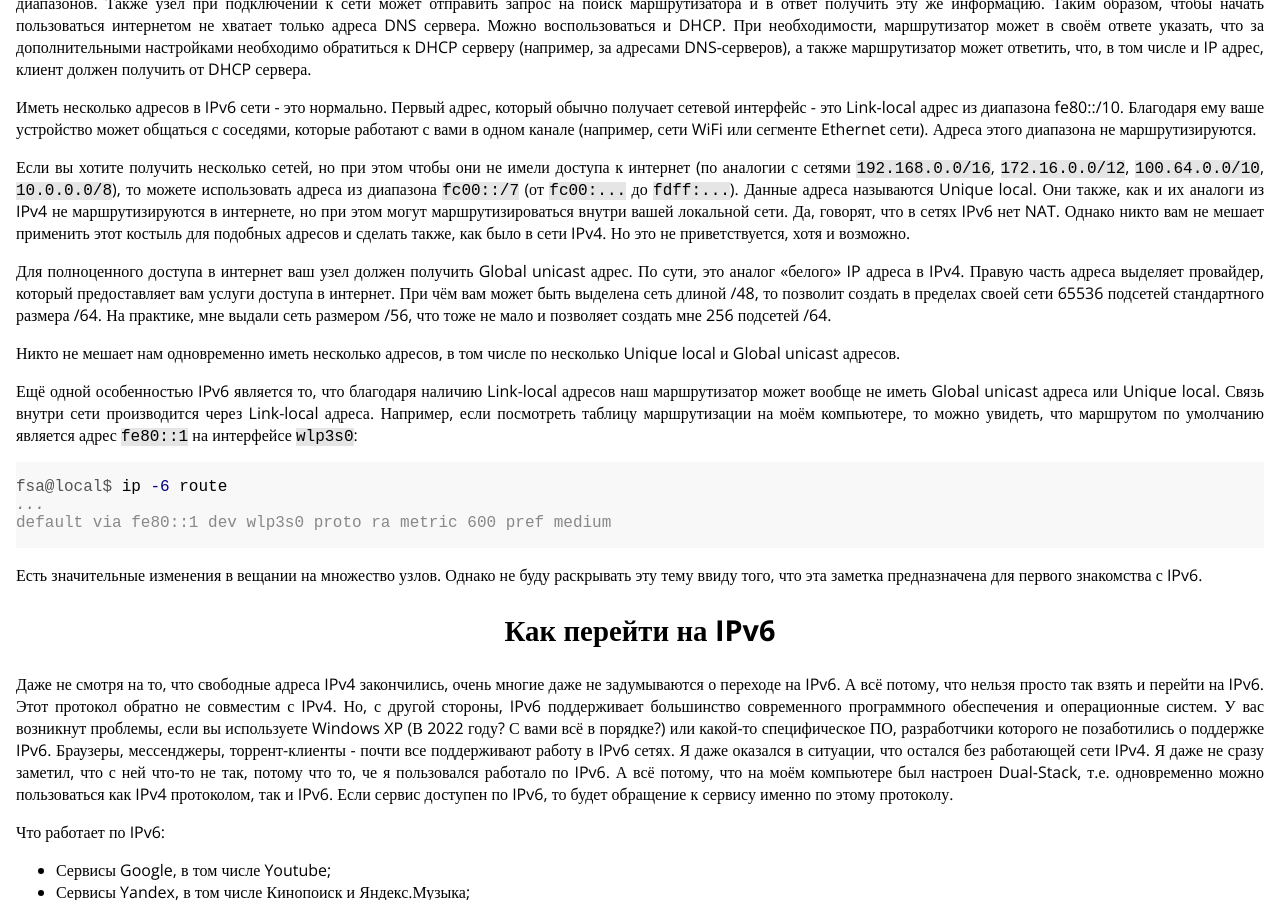
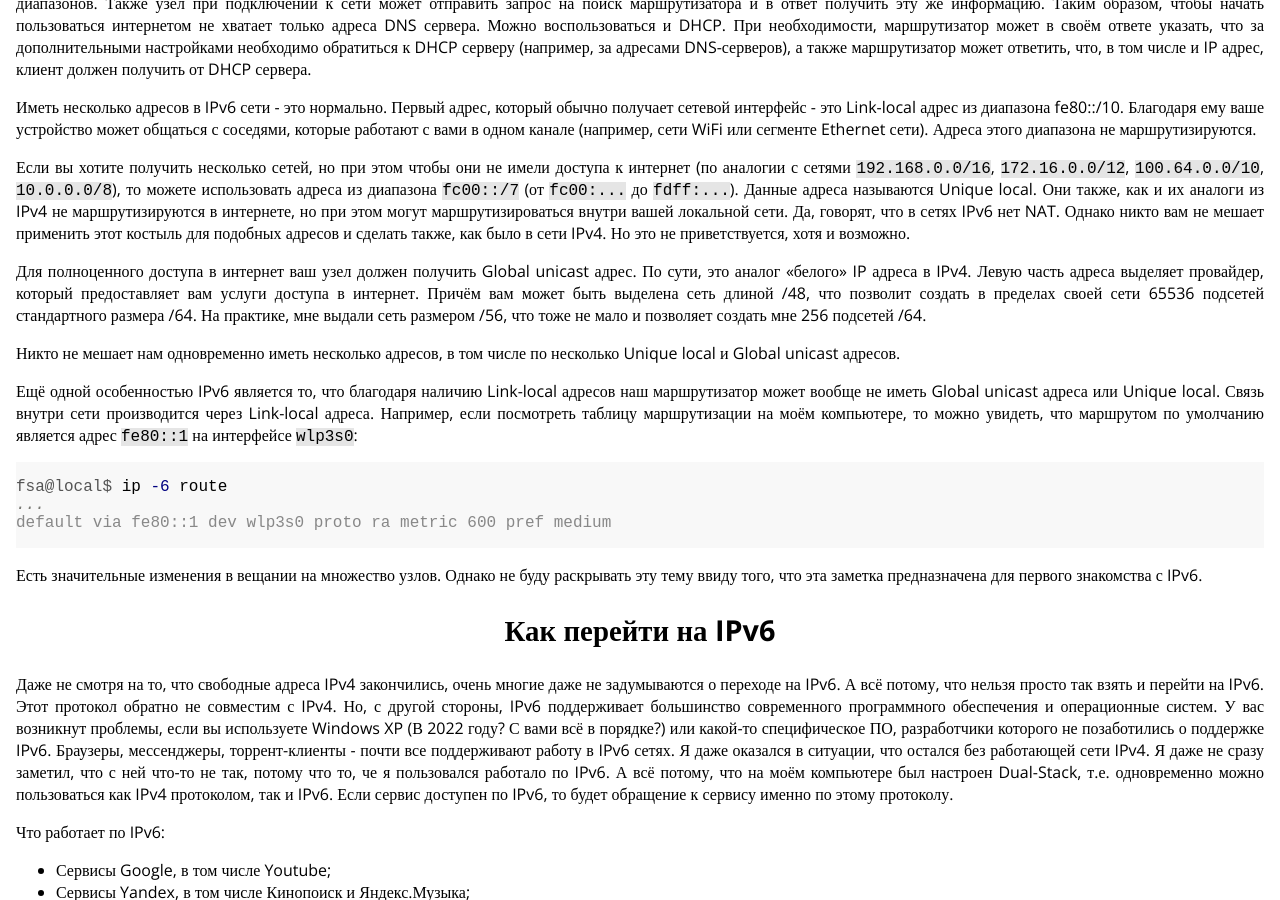
Before and after one commit to fsa/site, a Jekyll site: the page built from _posts/2022-08-29-ipv6.md, in a window 1280 px wide and 900 px high, scrolled down 995 px. Built offline with Jekyll 4.4.1, drawn with Linux system fonts in a browser that asks for light colours; comment, search, counter and statistics services are not loaded.

Commit message:
Правка замечаний по статье IPv6 (rm в чате IPv6).

```diff
--- a/_posts/2022-08-29-ipv6.md
+++ b/_posts/2022-08-29-ipv6.md
@@ -27,7 +27,7 @@ excerpt: IPv6 - протокол нового поколения, который
 
 Если вы хотите получить несколько сетей, но при этом чтобы они не имели доступа к интернет (по аналогии с сетями `192.168.0.0/16`, `172.16.0.0/12`, `100.64.0.0/10`, `10.0.0.0/8`), то можете использовать адреса из диапазона `fc00::/7` (от `fc00:...` до `fdff:...`). Данные адреса называются Unique local. Они также, как и их аналоги из IPv4 не маршрутизируются в интернете, но при этом могут маршрутизироваться внутри вашей локальной сети. Да, говорят, что в сетях IPv6 нет NAT. Однако никто вам не мешает применить этот костыль для подобных адресов и сделать также, как было в сети IPv4. Но это не приветствуется, хотя и возможно.
 
-Для полноценного доступа в интернет ваш узел должен получить Global unicast адрес. По сути, это аналог «белого» IP адреса в IPv4. Правую часть адреса выделяет провайдер, который предоставляет вам услуги доступа в интернет. При чём вам может быть выделена сеть длиной /48, то позволит создать в пределах своей сети 65536 подсетей стандартного размера /64. На практике, мне выдали сеть размером /56, что тоже не мало и позволяет создать мне 256 подсетей /64.
+Для полноценного доступа в интернет ваш узел должен получить Global unicast адрес. По сути, это аналог «белого» IP адреса в IPv4. Левую часть адреса выделяет провайдер, который предоставляет вам услуги доступа в интернет. Причём вам может быть выделена сеть длиной /48, что позволит создать в пределах своей сети 65536 подсетей стандартного размера /64. На практике, мне выдали сеть размером /56, что тоже не мало и позволяет создать мне 256 подсетей /64.
 
 Никто не мешает нам одновременно иметь несколько адресов, в том числе по несколько Unique local и Global unicast адресов.
 
```
